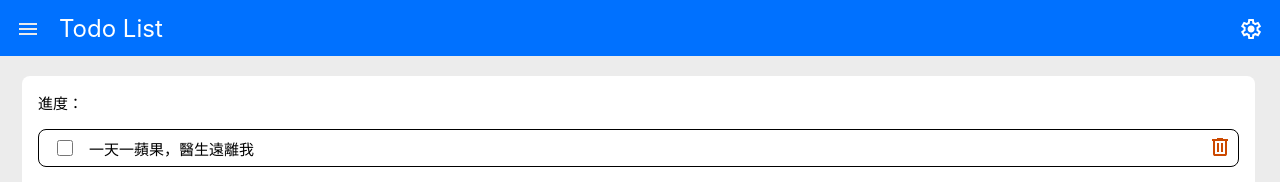
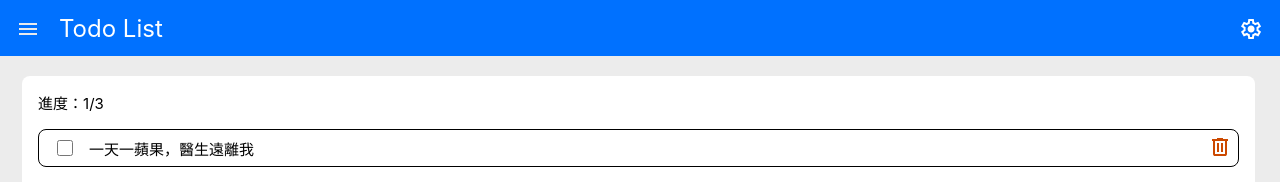
Before and after one commit to wen527555/ToDoList, a React (Vite) app: page / in a window 1280 px wide. Shown: the top 182 px of the page. Built offline with nearby package versions, Linux system fonts and the light colour scheme.

Commit message:
feat:develop progressbar

```diff
--- a/src/App.jsx
+++ b/src/App.jsx
@@ -1,7 +1,7 @@
 import GlobalStyle from "./styles/globalStyles";
 import Content from "./components/Content";
 import Header from "./components/Header";
-import Progress from "./components/Progress";
+import ProgressBar from "./components/ProgressBar";
 import TodoItem from "./components/TaskItem";
 import TaskInput from "./components/TaskInput";
 import { useState } from "react";
@@ -35,7 +35,7 @@
       <GlobalStyle />
       <Header />
       <Content>
-        <Progress />
+        <ProgressBar tasks={tasks} />
         <TodoItem tasks={tasks} onToggle={handleToggleTodo} />
         <TaskInput onAdd={handleAddTask} />
       </Content>
--- a/src/components/Progress.jsx
+++ /dev/null
@@ -1,12 +0,0 @@
-import styled from "styled-components";
-
-function Progress() {
-  return <ProgressContainer>進度：</ProgressContainer>;
-}
-
-export default Progress;
-
-const ProgressContainer = styled.div`
-  font-size: 15px;
-  font-weight: 400;
-`;
--- /dev/null
+++ b/src/components/ProgressBar.jsx
@@ -0,0 +1,29 @@
+import styled from "styled-components";
+import PropTypes from "prop-types";
+
+function ProgressBar({ tasks }) {
+  const completed = tasks.filter((task) => task.completed).length;
+  const total = tasks.length;
+  return (
+    <ProgressContainer>
+      進度：{completed}/{total}
+    </ProgressContainer>
+  );
+}
+
+export default ProgressBar;
+
+ProgressBar.propTypes = {
+  tasks: PropTypes.arrayOf(
+    PropTypes.shape({
+      id: PropTypes.number.isRequired,
+      text: PropTypes.string.isRequired,
+      completed: PropTypes.bool.isRequired,
+    })
+  ).isRequired,
+};
+
+const ProgressContainer = styled.div`
+  font-size: 15px;
+  font-weight: 400;
+`;
```
